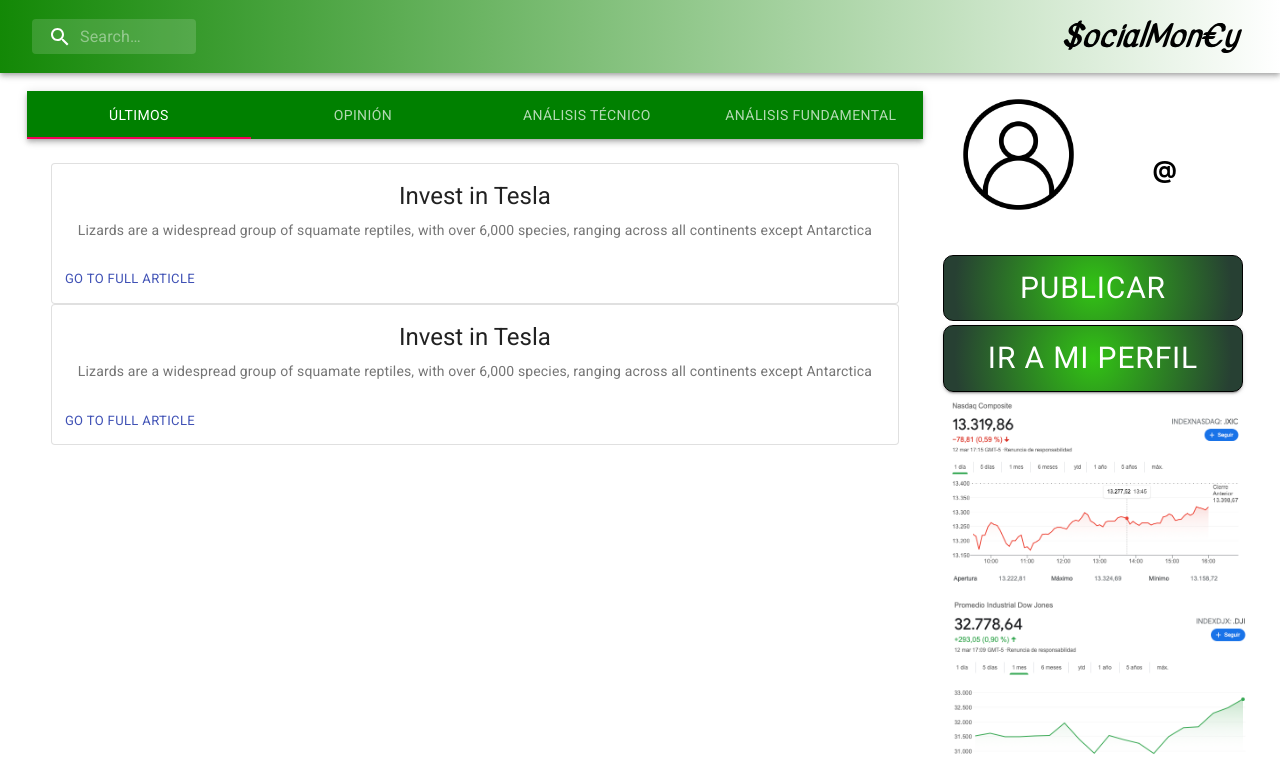
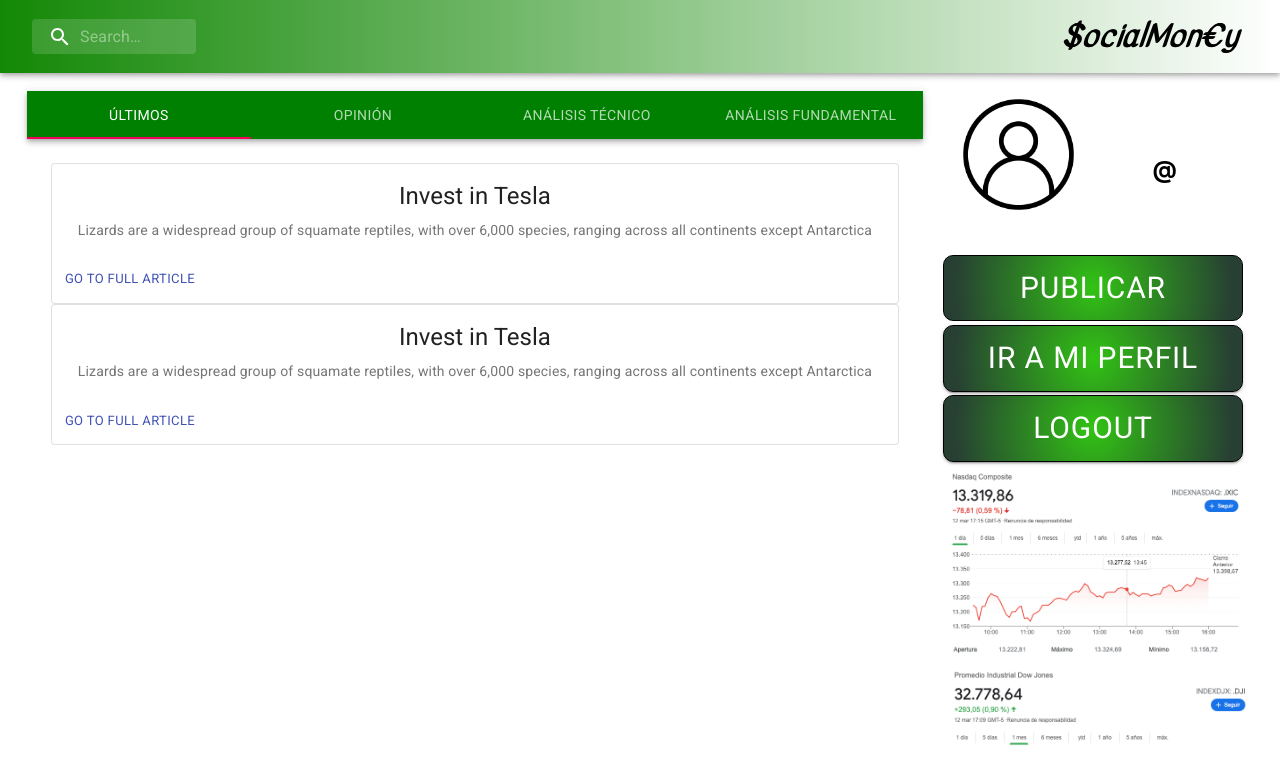
Before and after one commit to YMRodriguez/SocialMoney, a React (Create React App) app in the folder socialmoney/: page /feed in a window 1280 px wide. Shown: the top 758 px of the page. Built offline with nearby package versions, Linux system fonts and the light colour scheme.

Commit message:
logout working

```diff
--- a/socialmoney/src/components/App.js
+++ b/socialmoney/src/components/App.js
@@ -11,8 +11,32 @@ import { Link } from "react-router-dom";
 import FormDialog from "./FormDialog.js";
 import { connect } from 'react-redux';
 import user2 from '../user2.png';
+import { userUnlogged } from '../redux/actions';
+import $ from 'jquery';
+import { useHistory } from "react-router-dom";
 
 function App(props) {
+  const history = useHistory();
+  async function makePostRequest() {
+    var url = "http://localhost:8080/SMON-SERVICE/logout"
+    $.ajax({
+        url: url,
+        credentials: "include",
+        type: 'GET',
+        contentType: false,
+        processData: false,
+        async: false, //va a esperar la respuesta del servidor, si lo pongo true => asyncrono no hacer
+        success: function (msg) {
+            if (msg.code == 200) {
+                console.log(msg)
+                props.dispatch(userUnlogged())
+                history.push("/login")
+            } else {
+                alert("No se ha podido cerrar sesion")
+            }
+        }
+    });
+}
   return (
     <div className="App" style={{ display: "flex", flexDirection: "row", width: "100%", height: "100%" }}>
       <div style={{ width: "70%" }}>
@@ -36,6 +60,11 @@ function App(props) {
             </Button>
           </Link>
         </div>
+        <div style={{ marginTop: "1%" }}>
+            <Button onClick={makePostRequest} variant="contained" textColor="white" color="primary" style={{ color: "white", width: "80%" }} id="buttonPublicar">
+              LogOut
+            </Button>
+        </div>
         <div style={{ width: "100%", marginTop: "2%" }}><img src={nasdaq} style={{ width: "80%", marginLeft: "5%" }} /></div>
         <div style={{ width: "100%", marginTop: "2%" }}><img src={dow} style={{ width: "80%", marginLeft: "5%" }} /></div>
         <div style={{ width: "100%", marginTop: "2%" }}><img src={sp500} style={{ width: "80%", marginLeft: "5%" }} /></div>
--- a/socialmoney/src/redux/actions.js
+++ b/socialmoney/src/redux/actions.js
@@ -1,5 +1,9 @@
 export function userLogged(account){
     return {type: 'USER_LOGGED', payload:{account}}
+}
+
+export function userUnlogged(){
+    return {type: 'USER_UNLOGGED', payload:{}}
 }
 
 export function userVisited(account){
```
